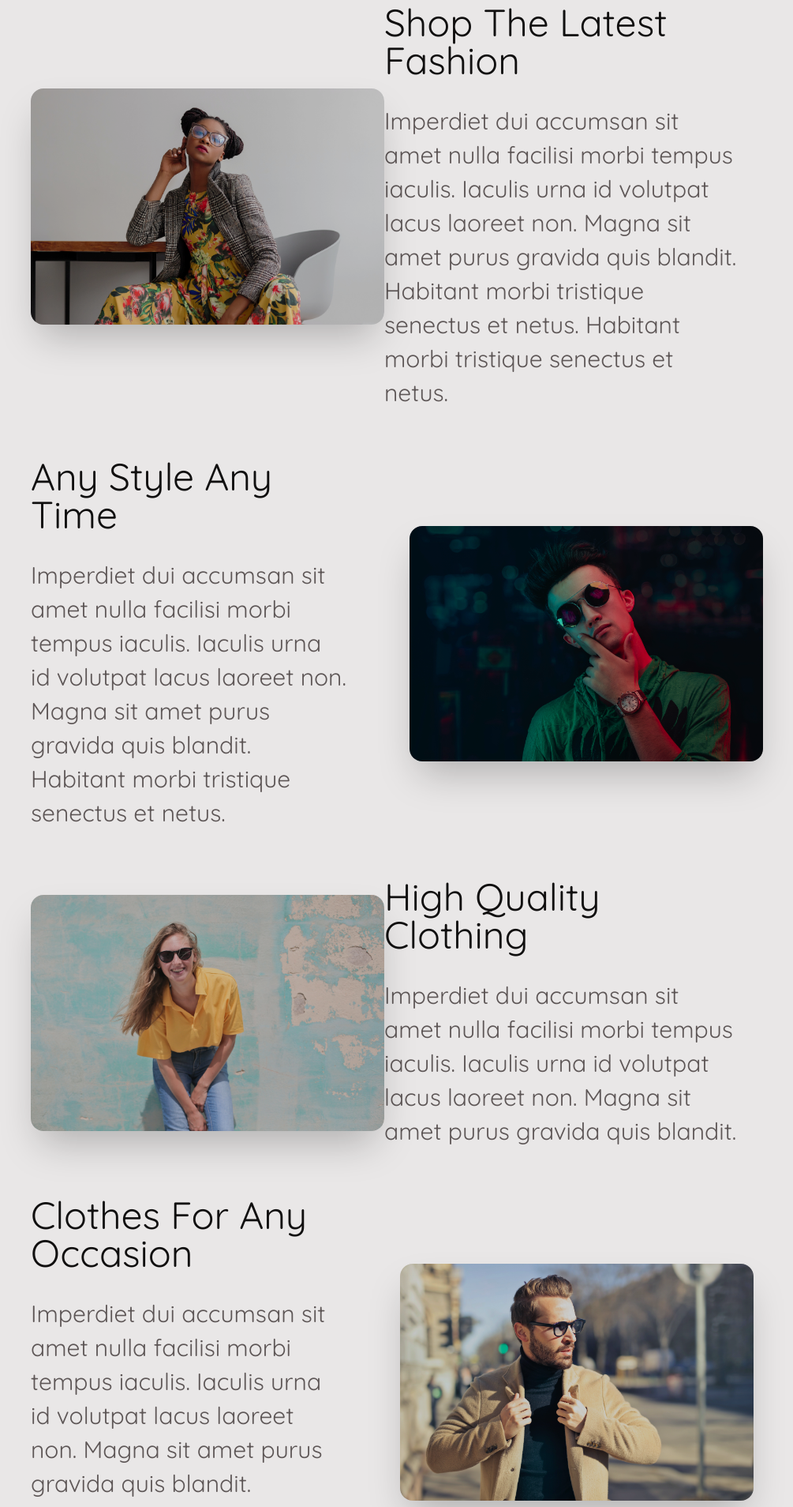
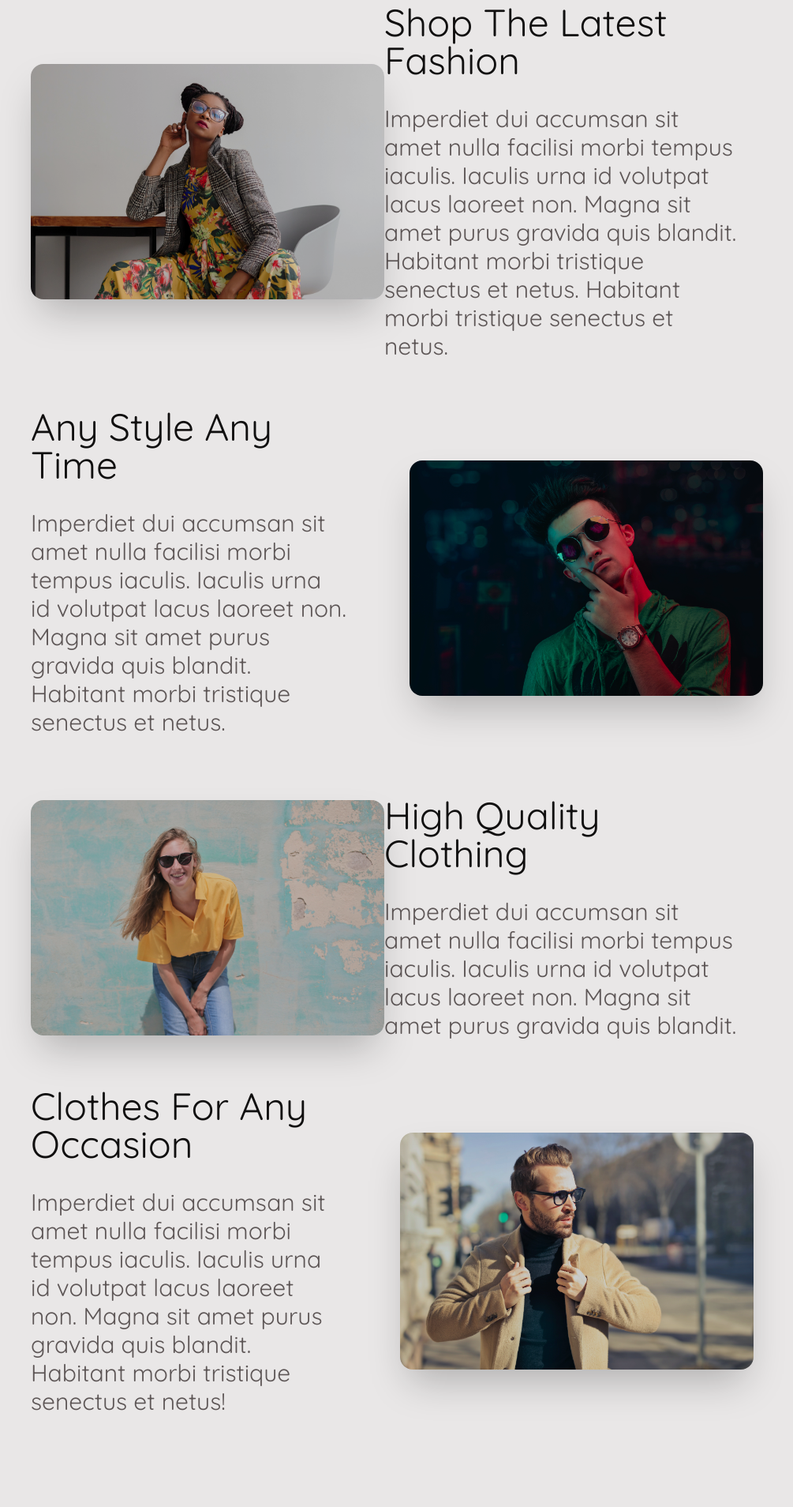
Before and after one commit to Jwilkins48/Market, a React (Vite) app: page / in a window 1280 px wide. Shown: the part 1100-3008 px from the top of the page at 79% size, without its empty margins (153-1158 px from the left). Built offline with nearby package versions, Linux system fonts and the light colour scheme; no server answers; the database is empty; a web font is replaced by a local one.

Commit message:
responsive home

```diff
--- a/src/components/Footer.jsx
+++ b/src/components/Footer.jsx
@@ -4,7 +4,7 @@ import { useNavigate } from "react-router-dom";
 function Footer() {
   const navigate = useNavigate();
   return (
-    <footer className="footer lg:py-8 lg:pl-[25%] bg-base-200 text-base-content">
+    <footer className="footer pl-2 pb-4 lg:py-8 lg:pl-[25%] bg-base-200 text-base-content">
       <div className="flex gap-8 mt-10">
         <a className="link link-hover">About us</a>
         <a className="link link-hover">Contact</a>
--- a/src/components/ItemCard.jsx
+++ b/src/components/ItemCard.jsx
@@ -142,23 +142,23 @@ function ItemCard({ item, id, quantity, setQuantity }) {
 
               {/* MOBILE SIZE START */}
               <div className="flex ml-2 gap-3 pb-2 sm:hidden md:hidden lg:hidden xl:hidden">
-                <button className="btn bg-blue-300 border-0 text-white rounded-3xl">
+                <button className="btn bg-indigo-300 border-0 text-white rounded-3xl">
                   SM
                 </button>
-                <button className="btn bg-blue-300 border-0 text-white rounded-3xl">
+                <button className="btn bg-indigo-300 border-0 text-white rounded-3xl">
                   MD
                 </button>
-                <button className="btn bg-blue-300 border-0 text-white rounded-3xl">
+                <button className="btn bg-indigo-300 border-0 text-white rounded-3xl">
                   LG
                 </button>
-                <button className="btn bg-blue-300 border-0 text-white rounded-3xl">
+                <button className="btn bg-indigo-300 border-0 text-white rounded-3xl">
                   XL
                 </button>
               </div>
               {/* END */}
             </div>
             <button
-              className="btn w-40 my-3 lg:ml-0 ml-2 lg:w-72 lg:mt-3  shadow-lg bg-indigo-400 border-0"
+              className="btn w-40 my-3 lg:ml-0 ml-2 lg:w-72 lg:mt-3 shadow-lg bg-indigo-400 border-0"
               onClick={() => handleAddToCart(params.id)}
             >
               Add To Cart
--- a/src/pages/Home.jsx
+++ b/src/pages/Home.jsx
@@ -104,24 +104,24 @@ function Home() {
 
       <section className="my-32">
         {/* MODEL ONE */}
-        <div className="mx-48 flex flex-col gap-5">
+        <div className="ml-7 lg:mx-48 flex flex-col gap-5">
           <div
             data-aos="fade-left"
             data-aos-offset="10"
             data-aos-duration="1000"
             data-aos-once="true"
-            className="grid grid-cols-1 lg:grid-cols-2 items-center"
+            className="grid grid-cols-1 lg:grid-cols-2 items-center w-96 lg:w-full"
           >
             <figure>
               <img
-                className="imgs w-[44rem] rounded-2xl shadow-2xl"
+                className="imgs w-[22rem] lg:w-[44rem] rounded-2xl shadow-2xl mb-3 lg:mb-0"
                 src={modelOne}
                 alt="clothing model"
               />
             </figure>
             <div>
               <h1 className="text-5xl mb-8">Shop The Latest Fashion</h1>
-              <p className="text-3xl mt-2 line text-neutral">
+              <p className=" w-80 lg:w-full text-xl lg:text-3xl  mt-2 line text-neutral">
                 Imperdiet dui accumsan sit amet nulla facilisi morbi tempus
                 iaculis. Iaculis urna id volutpat lacus laoreet non. Magna sit
                 amet purus gravida quis blandit. Habitant morbi tristique
@@ -139,7 +139,7 @@ function Home() {
           >
             <div className="mr-12">
               <h1 className="text-5xl mb-8">Any Style Any Time</h1>
-              <p className="text-3xl mt-2 line text-neutral">
+              <p className="text-xl lg:text-3xl mt-2 mb-4 line text-neutral">
                 Imperdiet dui accumsan sit amet nulla facilisi morbi tempus
                 iaculis. Iaculis urna id volutpat lacus laoreet non. Magna sit
                 amet purus gravida quis blandit. Habitant morbi tristique
@@ -148,7 +148,7 @@ function Home() {
             </div>
             <figure>
               <img
-                className="imgs w-[44rem] rounded-2xl ml-8 shadow-2xl"
+                className="imgs w-[22rem] lg:w-[44rem] rounded-2xl mr-6 mb-5 lg:mr-0 lg:mb-0 lg:ml-8 shadow-2xl"
                 src={modelThree}
                 alt="clothing model"
               />
@@ -164,14 +164,14 @@ function Home() {
           >
             <figure>
               <img
-                className="imgs w-[44rem] rounded-2xl shadow-2xl"
+                className="imgs w-[22rem] lg:w-[44rem] rounded-2xl shadow-2xl"
                 src={modelTwo}
                 alt="clothing model"
               />
             </figure>
             <div>
               <h1 className="text-5xl mb-8">High Quality Clothing</h1>
-              <p className="text-3xl mt-2 line text-neutral">
+              <p className="text-xl lg:text-3xl mt-2 line text-neutral">
                 Imperdiet dui accumsan sit amet nulla facilisi morbi tempus
                 iaculis. Iaculis urna id volutpat lacus laoreet non. Magna sit
                 amet purus gravida quis blandit.
@@ -188,7 +188,7 @@ function Home() {
           >
             <div className="mr-16">
               <h1 className="text-5xl mb-8">Clothes For Any Occasion</h1>
-              <p className="text-3xl mt-2 line text-neutral">
+              <p className="text-xl lg:text-3xl mt-2 line text-neutral">
                 Imperdiet dui accumsan sit amet nulla facilisi morbi tempus
                 iaculis. Iaculis urna id volutpat lacus laoreet non. Magna sit
                 amet purus gravida quis blandit. Habitant morbi tristique
@@ -197,7 +197,7 @@ function Home() {
             </div>
             <figure>
               <img
-                className="imgs w-[44rem] rounded-2xl ml-5 shadow-2xl"
+                className="imgs w-[22rem] lg:w-[44rem] rounded-2xl lg:ml-5 shadow-2xl"
                 src={modelFour}
                 alt="clothing model"
               />
@@ -205,7 +205,7 @@ function Home() {
           </div>
         </div>
         <a
-          className="absolute bottom-28 right-32 flex items-center justify-center"
+          className="absolute bottom-12 right-32 flex items-center justify-center"
           href="#home"
         >
           <i className="fa-solid fa-chevron-up btn  shadow-2xl bg-blue-300 rounded-3xl border-secondary hover:bg-blue-400 topBtn" />
```
